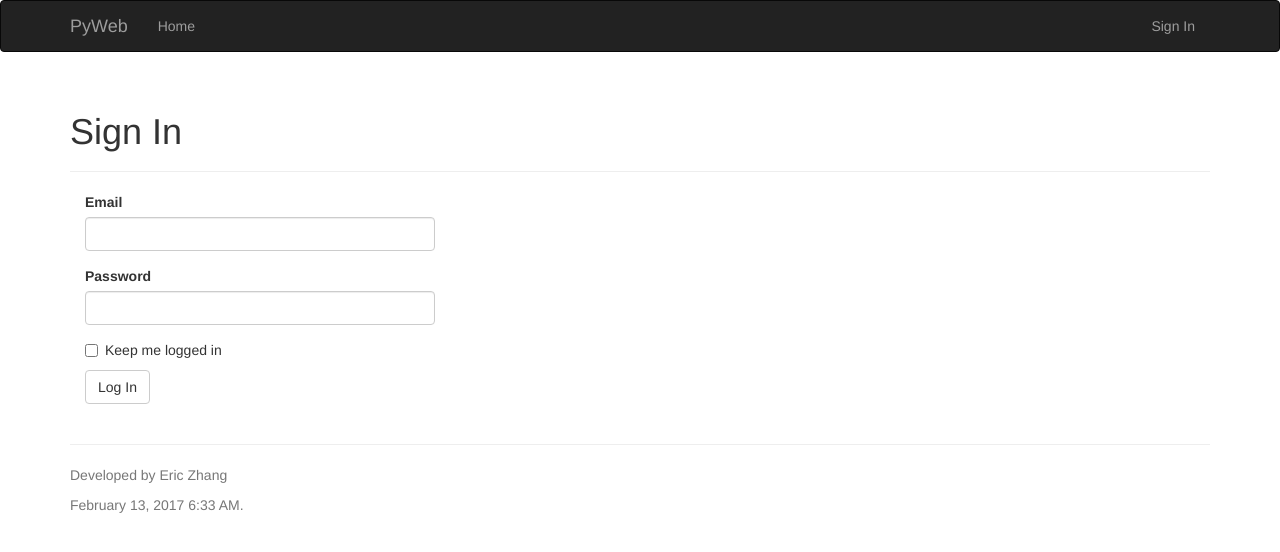
After one commit to EricZhang90/FLask_Web, a Flask app: page /auth/login in a window 1280 px wide. The commit adds this page. Shown: the top 552 px of the page. Run offline with Flask 2, Linux system fonts and the light colour scheme; some libraries are stand-ins or nearby versions.

Commit message:
Update User model, form, view, base.html; Add login/logout.html

```diff
--- a/app/auth/__init__.py
+++ b/app/auth/__init__.py
@@ -1,5 +1,5 @@
 from flask import Blueprint
 
-auth = Blueprint('name', __name__)
+auth = Blueprint('auth', __name__)
 
 from . import views
--- /dev/null
+++ b/app/auth/forms.py
@@ -0,0 +1,9 @@
+from flask_wtf import FlaskForm
+from wtforms import StringField, PasswordField, BooleanField, SubmitField
+from wtforms.validators import Required, Length, Email
+
+class LoginForm(FlaskForm):
+    email = StringField('Email', validators=[Required(), Length(3,64), Email()])
+    password = PasswordField('Password', validators=[Required()])
+    remember_me = BooleanField('Keep me logged in')
+    submit = SubmitField('Log In')
--- a/app/auth/views.py
+++ b/app/auth/views.py
@@ -1,6 +1,22 @@
-from flask import render_template
+from flask import render_template, redirect, request, url_for, flash
+from flask_login import login_user, logout_user, login_required
 from . import auth
+from ..models import User
+from .forms import LoginForm
 
-@auth.route('/login')
+@auth.route('/login', methods=['GET', 'POST'])
 def login():
-    return render_template('auth/login.html')
+    form = LoginForm()
+    if form.validate_on_submit():
+        user = User.query.filter_by(email=form.email.data).first()
+        if user is not None and user.verify_password(form.password.data):
+            login_user(user, form.remember_me.data)
+            return redirect(request.args.get('next') or url_for('main.index'))
+        flash('Invalid username or password')
+    return render_template('auth/login.html', form=form)
+
+@auth.route('/logout')
+def logout():
+    logout_user()
+    flash('You have been logged out.')
+    return redirect(url_for('main.index'))
--- a/app/models.py
+++ b/app/models.py
@@ -21,7 +21,7 @@ class User(db.Model, UserMixin):
     id = db.Column(db.Integer, primary_key=True)
     email = db.Column(db.String(64), unique=True, index=True)
     username = db.Column(db.String(64), unique=True, index=True)
-    password_hash = db.column(db.Integer, db.ForeignKey('roles.id'))
+    password_hash = db.Column(db.String(128))
     role_id = db.Column(db.Integer, db.ForeignKey('roles.id'))
 
     def __repr__(self):
--- /dev/null
+++ b/app/templates/auth/login.html
@@ -0,0 +1,17 @@
+{% extends "base.html" %}
+{% import "bootstrap/wtf.html" as wtf %}
+
+{% block pageName %}  Sign in  {% endblock %}
+
+
+{% block contentHeader %}
+  <h1>Sign In</h1>
+{% endblock%}
+
+{% block page_content %}
+<div class="container">
+  <div class="col-md-4">
+    {{ wtf.quick_form(form) }}
+  </div>
+</div>
+{% endblock %}
--- a/app/templates/base.html
+++ b/app/templates/base.html
@@ -26,11 +26,22 @@
                     <span class="icon-bar"></span>
                     <span class="icon-bar"></span>
                 </button>
-                <a class="navbar-brand" href="/"> PyWeb </a>
+                <a class="navbar-brand" href="{{ url_for('main.index') }}"> PyWeb </a>
             </div>
             <div class="navbar-collapse collapse">
                 <ul class="nav navbar-nav">
-                    <li><a href="/"> Home </a></li>
+                    <li><a href="{{ url_for('main.index') }}"> Home </a></li>
+                </ul>
+                <ul class="nav navbar-nav navbar-right">
+                  {% if current_user.is_authenticated %}
+                    <li>
+                      <a href="{{ url_for('auth.logout') }}">Sign Out</a>
+                    </li>
+                  {% else %}
+                    <li>
+                      <a href="{{ url_for('auth.login') }}">Sign In</a>
+                    </li>
+                  {% endif %}
                 </ul>
             </div>
         </div>
```
Also changed, not shown: app/templates/index.html (+6 -18 lines), 5 other files.
